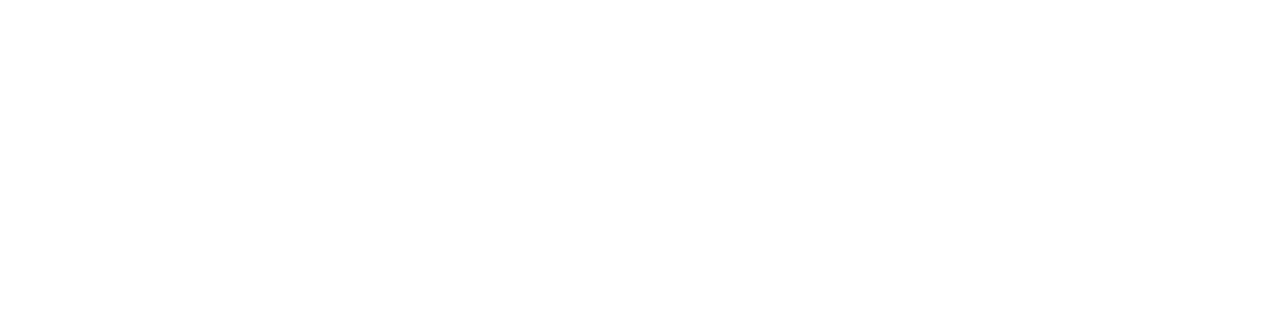
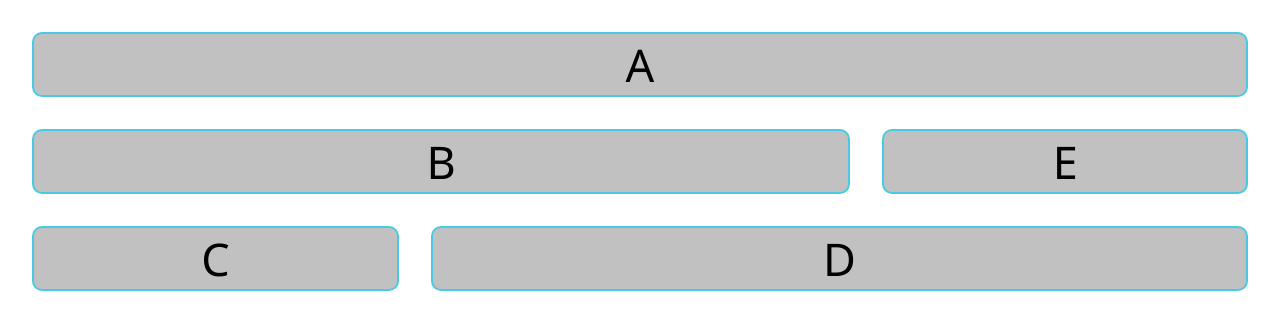
Before and after one commit to ivan975/Responsive-Design, a plain HTML site: page index.html in a window 1280 px wide. Drawn offline with Linux system fonts and the light colour scheme.

Commit message:
level4 done

```diff
--- a/index.html
+++ b/index.html
@@ -5,11 +5,21 @@
     <meta http-equiv="X-UA-Compatible" content="IE=edge">
     <meta name="viewport" content="width=device-width, initial-scale=1.0">
     <title>Level 4</title>
-    <link rel="stylesheet" href="level3.css">
+    <link rel="stylesheet" href="level4.css">
 </head>
 <body>
    <div class="container">
-
+        <div class="block-1">
+            <div class="box-1">A</div>
+        </div>
+        <div class="block-2">
+            <div class="box-2">B</div>
+            <div class="box-5">E</div>
+        </div>
+        <div class="block-3">
+            <div class="box-3">C</div>
+            <div class="box-4">D</div>
+        </div>
    </div>
 </body>
 </html>
--- a/level4.css
+++ b/level4.css
@@ -0,0 +1,59 @@
+/* $gap:4vh;
+$padding:4vh;
+$color:#48CAE5; */
+
+/* mobile:480px;
+tablet:768px;
+desktop:1440px; */
+
+*{
+    margin: 0;
+    padding: 0;
+    box-sizing: border-box;
+}
+
+body{
+    font-family: 'Segoe UI', Tahoma, Geneva, Verdana, sans-serif;
+    font-size: 45px;
+    width: 100%;
+    min-height: 100vh;
+}
+.container{
+    display: flex;
+    flex-direction: column;
+    gap: 4vh;
+    padding: 4vh;
+}
+[class ^="box-"]{
+    display: flex;
+    justify-content: center;
+    align-items: center;
+    border: 2px solid #48CAE5;
+    background-color: #c1c1c1;
+    border-radius: 10px;
+}
+
+[class^="block-"]{
+    display: flex;
+    gap: 4vh;
+
+    height: calc((100vh - 4vh*2- 4vh*2)/3);
+}
+
+.block-2,
+.block-3{
+    display: flex;
+    flex-direction: row;
+}
+.box-1{
+    flex-grow: 1;
+}
+.box-2,
+.box-4{
+    flex-grow: 7;
+}
+.box-5,
+.box-3{
+    flex-grow: 3;
+}
+@media (max-width:480px){   }
```
